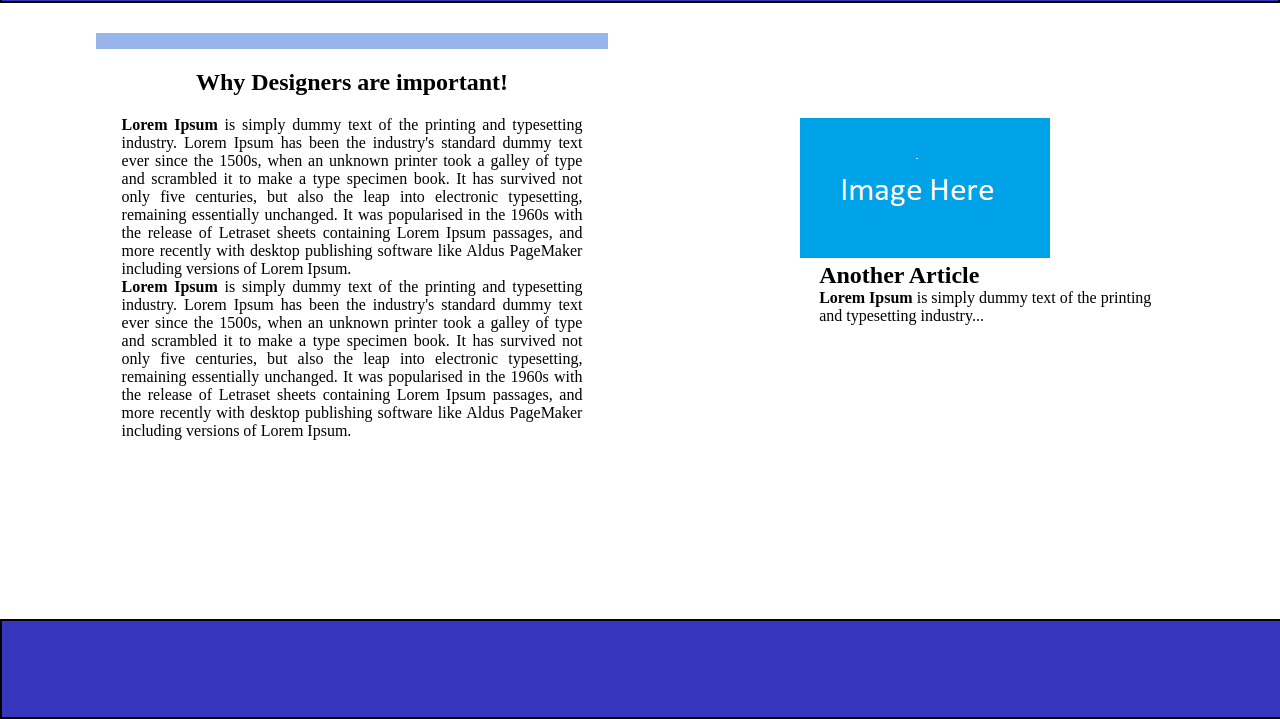
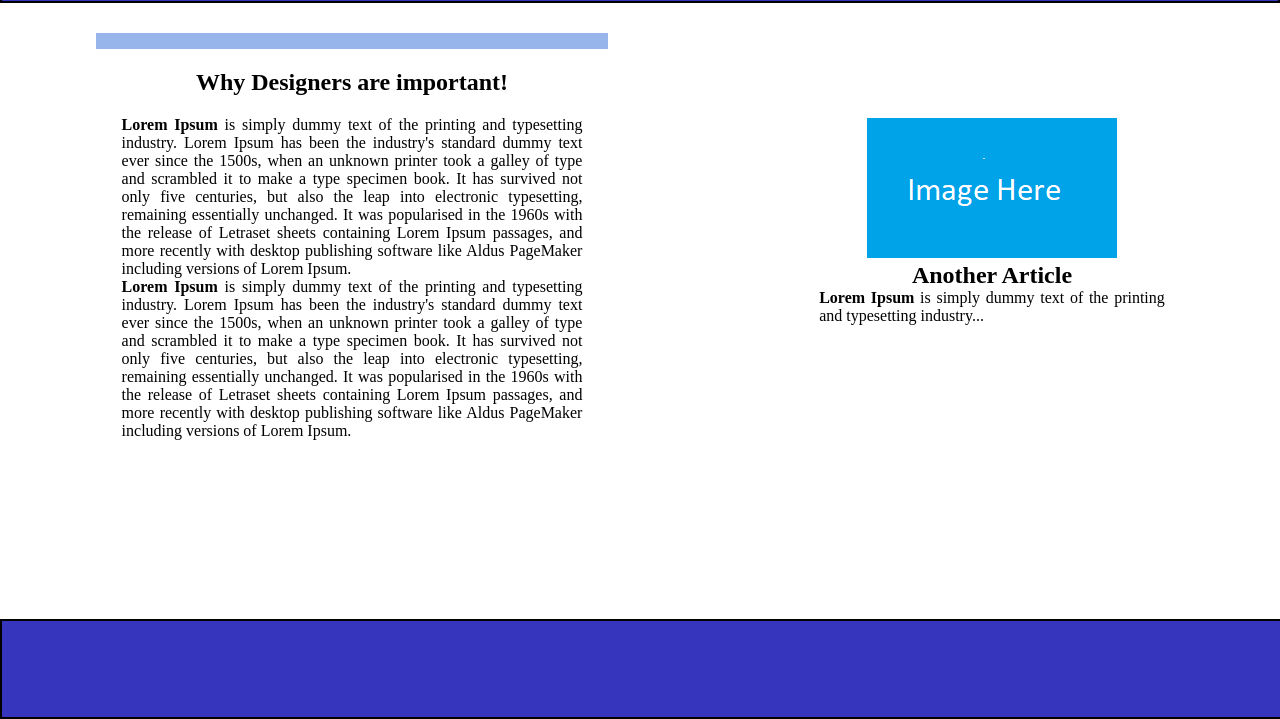
Before and after one commit to TimZaleski/coolsite, a plain HTML site: page index.html in a window 1280 px wide. Shown: the part 81-800 px from the top of the page. Drawn offline with Linux system fonts and the light colour scheme.

Commit message:
media cleaned up

```diff
--- a/index.html
+++ b/index.html
@@ -26,7 +26,7 @@
   <div id="rightDiv">
     <img src ="imagehere.png">
     <h2>Another Article</h2>
-    <p><strong>Lorem Ipsum</strong> is simply dummy text of the printing and typesetting industry...</p>
+    <p class="justify"><strong>Lorem Ipsum</strong> is simply dummy text of the printing and typesetting industry...</p>
   </div>
   </section>
   </main>
--- a/style.css
+++ b/style.css
@@ -31,7 +31,7 @@ header
 
 #rightDiv
 {
-
+text-align: center;
   width: 30%;
   margin-left: auto;
   margin-right: auto;
@@ -54,7 +54,7 @@ section
 
 .justify
 {
-  text-align: justify;
+  text-align: justify !important;
 }
 
 p, h2
```
